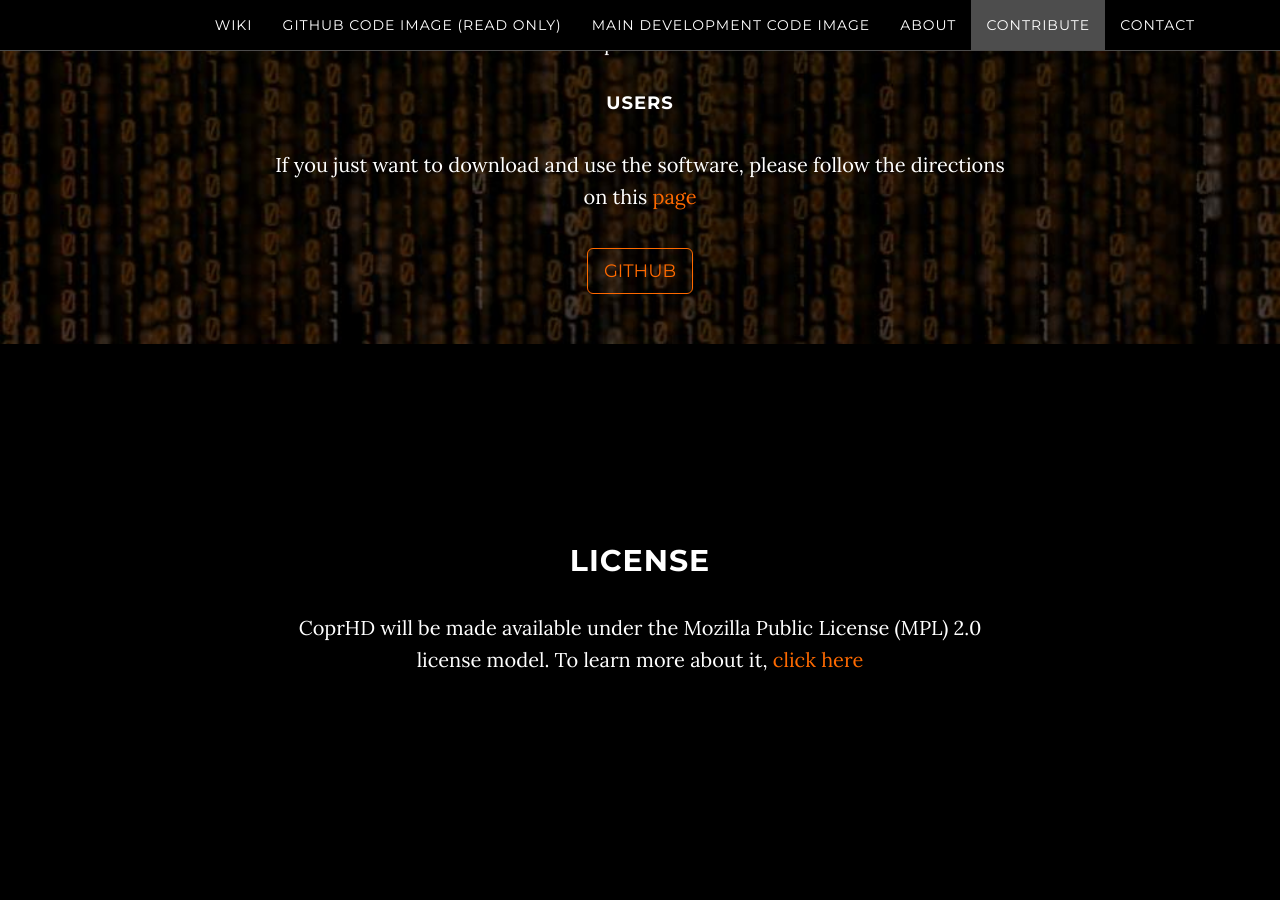
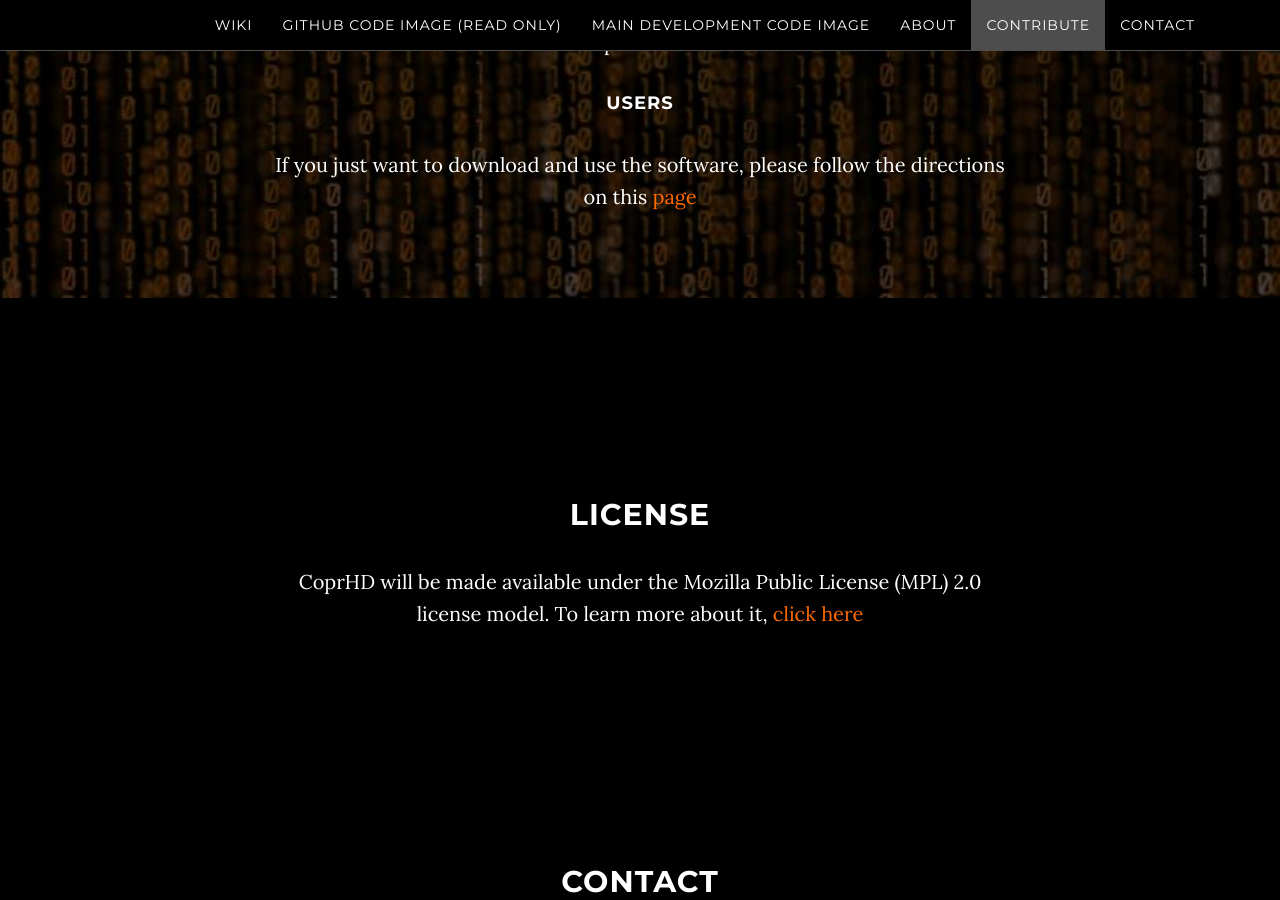
Before and after one commit to CoprHD/CoprHD.github.io, a Jekyll site: the page built from index.html, in a window 1280 px wide and 900 px high, scrolled down 1990 px. Built offline with Jekyll 4.4.1, drawn with Linux system fonts in a browser that asks for light colours.

Commit message:
Update contribute.html

```diff
--- a/_includes/contribute.html
+++ b/_includes/contribute.html
@@ -20,7 +20,7 @@
 <p>If you just want to download and use the software, please follow the directions on this <a href="https://coprhd.atlassian.net/wiki/display/COP/Getting+started+guide+for+users">page</a></p>
 
 
-                    <a href="https://github.com/CoprHD/coprhd-controller" class="btn btn-default btn-lg">Github</a>
+
                 </div>
             </div>
         </div>
```
